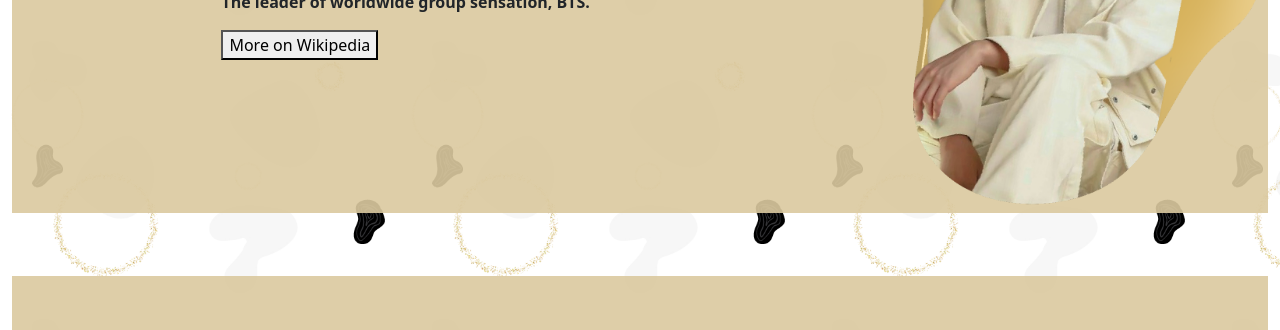
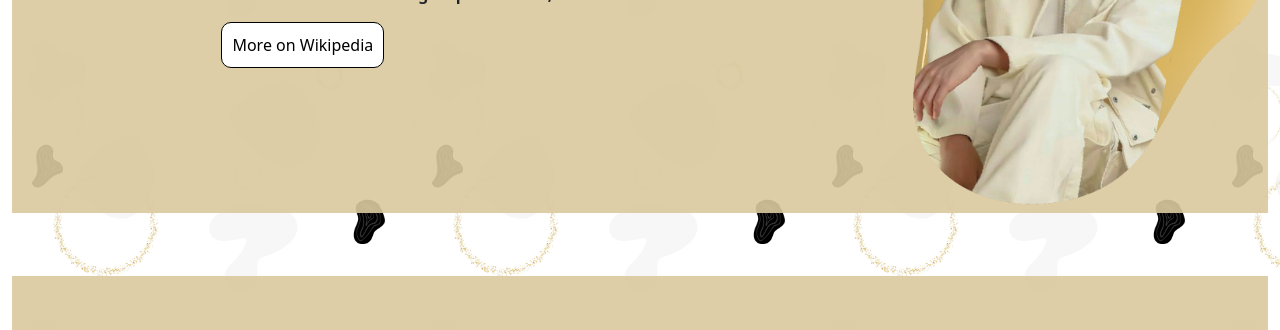
Before and after one commit to aimen114/RM-portfolio-project, a plain HTML site: page index.html in a window 1280 px wide. Shown: the part 244-574 px from the top of the page. Drawn offline with nearby package versions, Linux system fonts and the light colour scheme.

Commit message:
styled action button

```diff
--- a/index.html
+++ b/index.html
@@ -34,7 +34,7 @@
                   href="https://en.wikipedia.org/wiki/RM_(musician)"
                   target="_blank"
                 >
-                  <button>More on Wikipedia</button></a
+                  <button class="action-button">More on Wikipedia</button></a
                 >
               </li>
             </ul>
--- a/src/styles.css
+++ b/src/styles.css
@@ -23,6 +23,12 @@ footer {
 .hero-text ul {
   list-style: none;
 }
+.action-button {
+  background-color: white;
+  border-radius: 10px;
+  border: 1px solid black;
+  padding: 10px;
+}
 .footer-section {
   margin-top: 5%;
   background-color: #dbc99fe7;
```
